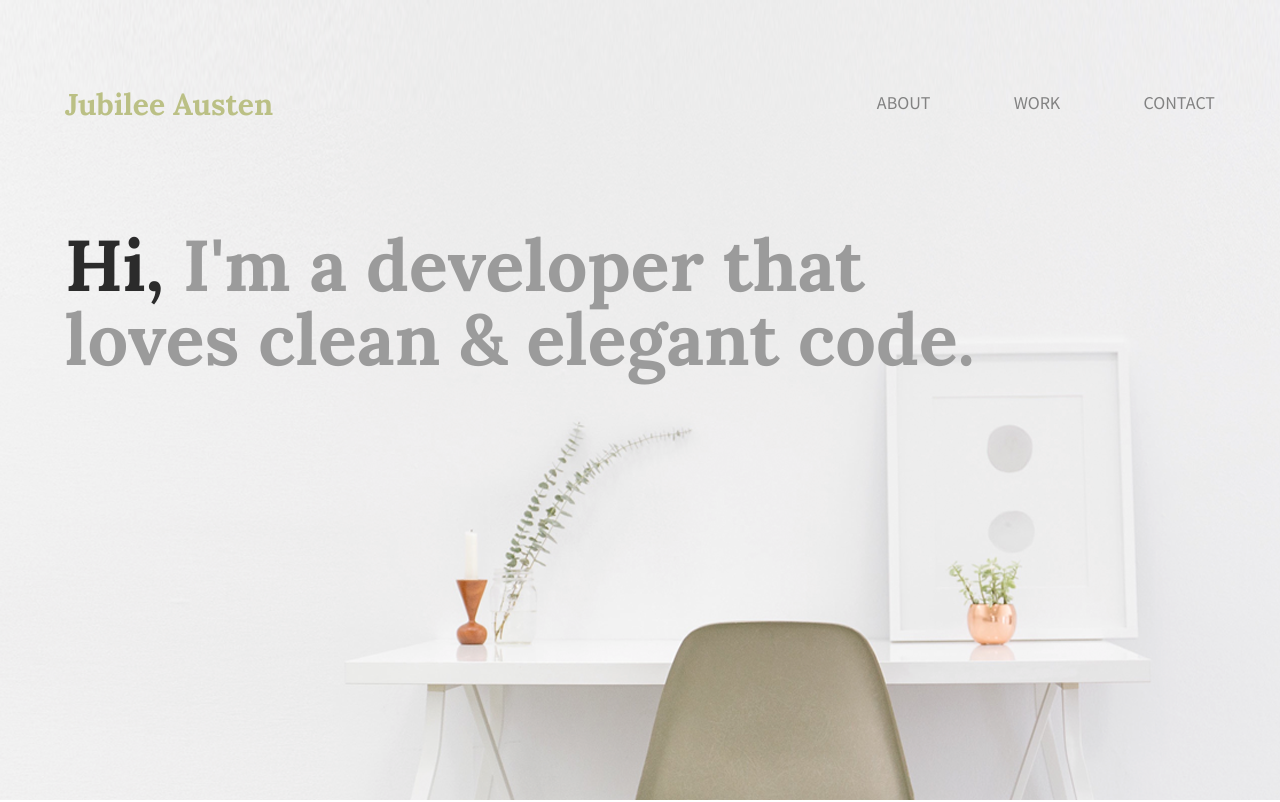
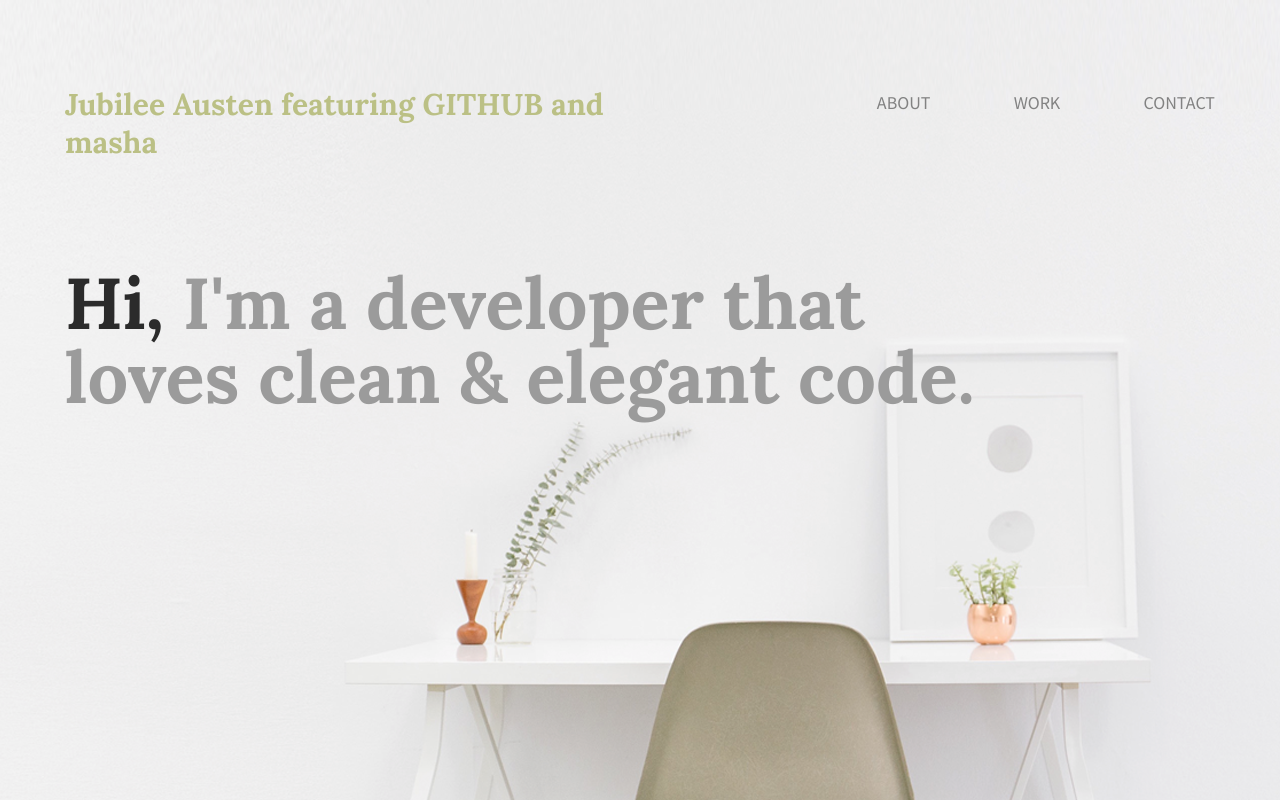
Before and after one commit to masahx/101-skillcr-plus-mine, a plain HTML site: page index.html in a window 1280 px wide. Shown: the top 802 px of the page. Drawn offline with Linux system fonts and the light colour scheme.

Commit message:
Update index.html
isprobavam vezu sa cpanelom

```diff
--- a/index.html
+++ b/index.html
@@ -15,7 +15,7 @@
       <header>
           <div class="full-width">
               <div class="half-width">
-                  <h1>Jubilee Austen</h1>
+                  <h1>Jubilee Austen featuring GITHUB and masha</h1>
               </div>
               <div class="half-width">
                   <nav>
```
